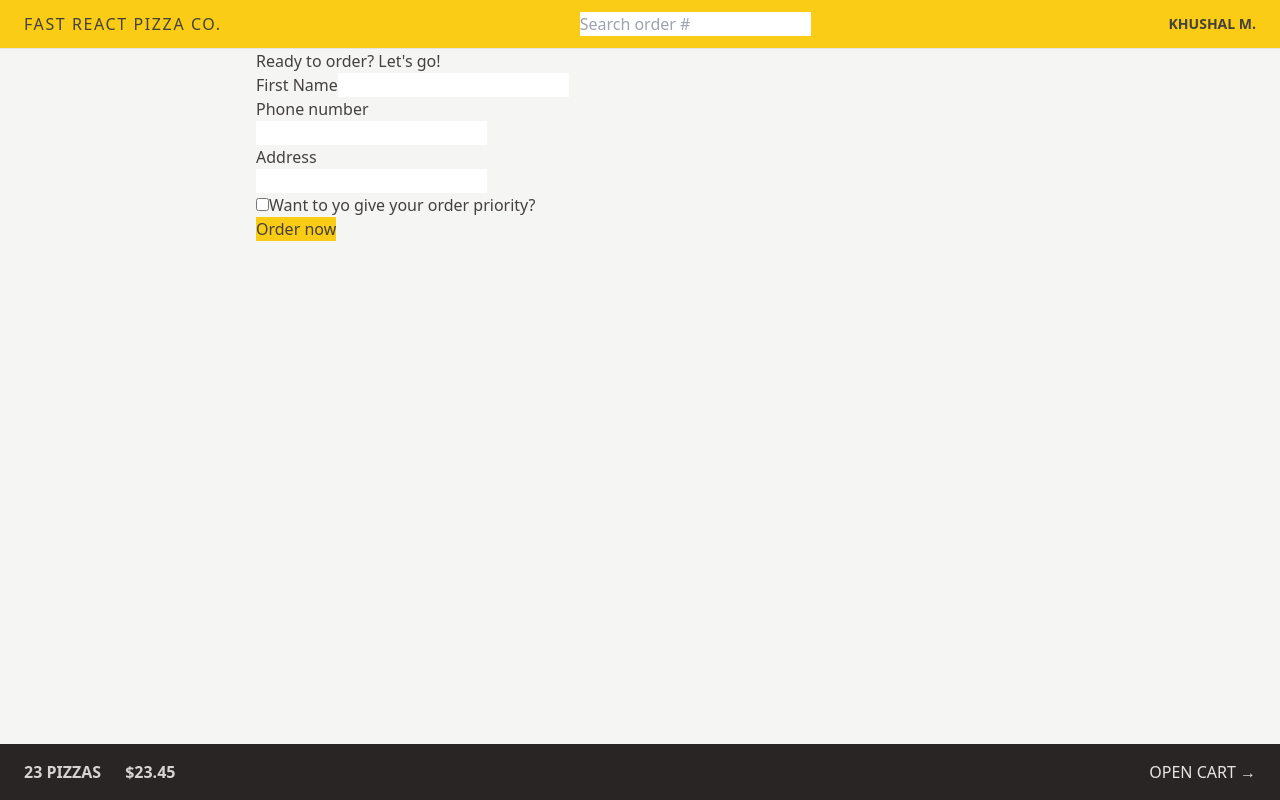
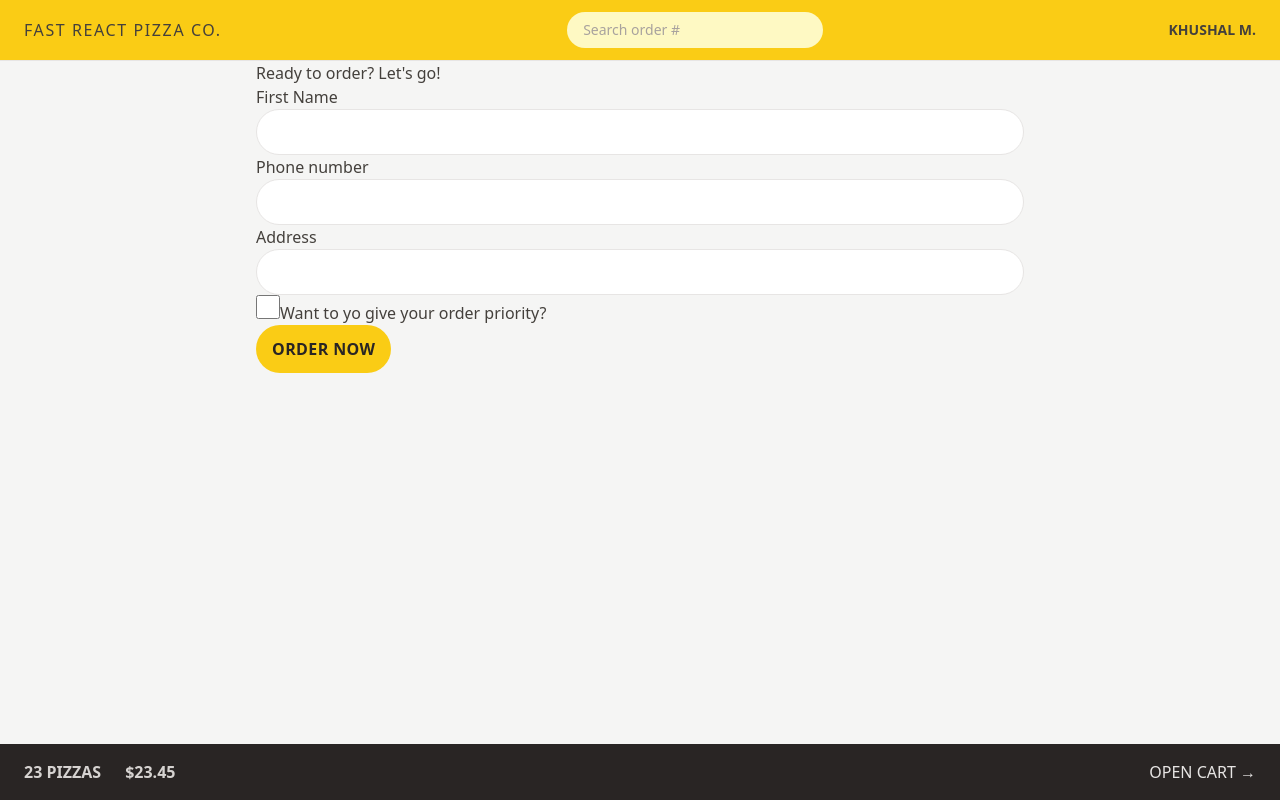
Before and after one commit to Khushal8448/Fast_React_Pizza-App, a React (Vite) app: page /order/new in a window 1280 px wide. Built offline with nearby package versions, Linux system fonts and the light colour scheme.

Commit message:
added @apply class in tailwind

```diff
--- a/src/features/order/CreateOrder.jsx
+++ b/src/features/order/CreateOrder.jsx
@@ -47,13 +47,13 @@
       <Form method="POST">
         <div>
           <label>First Name</label>
-          <input type="text" name="customer" required />
+          <input className="input" type="text" name="customer" required />
         </div>
 
         <div>
           <label>Phone number</label>
           <div>
-            <input type="tel" name="phone" required />
+            <input className="input" type="tel" name="phone" required />
           </div>
           {formErrors?.phone && <p>{formErrors.phone}</p>}
         </div>
@@ -61,7 +61,7 @@
         <div>
           <label>Address</label>
           <div>
-            <input type="text" name="address" required />
+            <input className="input" type="text" name="address" required />
           </div>
         </div>
 
@@ -70,6 +70,7 @@
             type="checkbox"
             name="priority"
             id="priority"
+            className="h-6 w-6 accent-yellow-400 focus:outline-none focus:ring focus:ring-yellow-400 focus:ring-offset-2"
             // value={withPriority}
             // onChange={(e) => setWithPriority(e.target.checked)}
           />
@@ -78,7 +79,10 @@
 
         <div>
           <input type="hidden" value={JSON.stringify(cart)} name="cart" />
-          <button disabled={isSubmitting} className="bg-yellow-400">
+          <button
+            disabled={isSubmitting}
+            className="focus: inline-block rounded-full bg-yellow-400 px-4 py-3 font-semibold uppercase tracking-wide text-stone-800 transition-colors duration-300 hover:bg-yellow-300 focus:bg-yellow-300 focus:outline-none focus:ring focus:ring-yellow-300 focus:ring-offset-2 disabled:cursor-wait"
+          >
             {isSubmitting ? 'Placing order...' : 'Order now'}
           </button>
         </div>
@@ -104,9 +108,11 @@
   if (Object.keys(errors).length > 0) return errors;
 
   // If everything is okey, then create new order and redirect
-  const newOrder = await createOrder(order);
+  // const newOrder = await createOrder(order);
 
-  return redirect(`/order/${newOrder.id}`);
+  // return redirect(`/order/${newOrder.id}`);
+
+  return null;
 }
 
 export default CreateOrder;
--- a/src/features/order/SearchOrder.jsx
+++ b/src/features/order/SearchOrder.jsx
@@ -1,15 +1,15 @@
-import { useState } from "react";
-import { useNavigate } from "react-router-dom";
+import { useState } from 'react';
+import { useNavigate } from 'react-router-dom';
 
 function SearchOrder() {
-  const [query, setQuery] = useState("");
+  const [query, setQuery] = useState('');
   const navigate = useNavigate();
 
   function handleSubmit(e) {
     e.preventDefault();
     if (!query) return;
     navigate(`/order/${query}`);
-    setQuery("");
+    setQuery('');
   }
 
   return (
@@ -18,6 +18,7 @@
         placeholder="Search order #"
         value={query}
         onChange={(e) => setQuery(e.target.value)}
+        className="w-28 rounded-full bg-yellow-100  px-4 py-2 text-sm transition-all duration-300 placeholder:text-stone-400 focus:outline-none focus:ring focus:ring-yellow-500 focus:ring-opacity-50 focus:ring-offset-1 sm:w-64 sm:focus:w-72"
       />
     </form>
   );
--- a/src/index.css
+++ b/src/index.css
@@ -2,21 +2,11 @@
 @tailwind components;
 @tailwind utilities;
 
-/*
-body {
-  font-family: system-ui, -apple-system, BlinkMacSystemFont, "Segoe UI", Roboto, Oxygen,
-    Ubuntu, Cantarell, "Open Sans", "Helvetica Neue", sans-serif;
-  background-color: #f7f7f7;
-  color: #444;
+@layer components {
+  .input {
+    @apply w-full rounded-full border border-stone-200 px-4 py-2 text-sm transition-all duration-300 placeholder:text-stone-400 focus:outline-none focus:ring focus:ring-yellow-400 md:px-6 md:py-3;
+  }
 }
-
-.layout {
-  display: grid;
-  grid-template-rows: auto 1fr auto;
-  gap: 32px;
-  height: 100dvh;
-}
-*/
 
 /* width */
 ::-webkit-scrollbar {
@@ -45,22 +35,37 @@
   width: 45px;
   aspect-ratio: 0.75;
   --c: no-repeat linear-gradient(#333 0 0);
-  background: var(--c) 0% 50%, var(--c) 50% 50%, var(--c) 100% 50%;
+  background:
+    var(--c) 0% 50%,
+    var(--c) 50% 50%,
+    var(--c) 100% 50%;
   background-size: 20% 50%;
   animation: loading 1s infinite linear;
 }
 
 @keyframes loading {
   20% {
-    background-position: 0% 0%, 50% 50%, 100% 50%;
+    background-position:
+      0% 0%,
+      50% 50%,
+      100% 50%;
   }
   40% {
-    background-position: 0% 100%, 50% 0%, 100% 50%;
+    background-position:
+      0% 100%,
+      50% 0%,
+      100% 50%;
   }
   60% {
-    background-position: 0% 50%, 50% 100%, 100% 0%;
+    background-position:
+      0% 50%,
+      50% 100%,
+      100% 0%;
   }
   80% {
-    background-position: 0% 50%, 50% 50%, 100% 100%;
+    background-position:
+      0% 50%,
+      50% 50%,
+      100% 100%;
   }
 }
```
